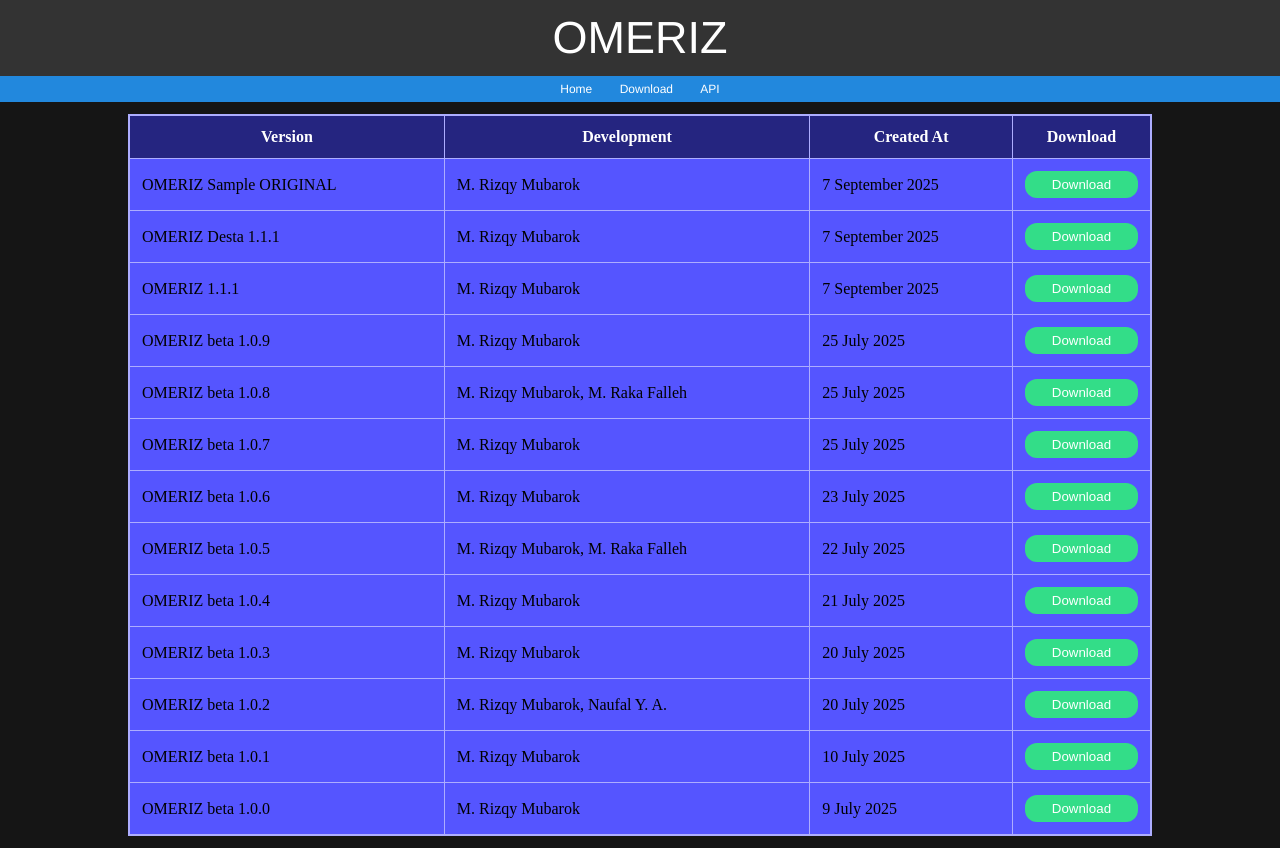
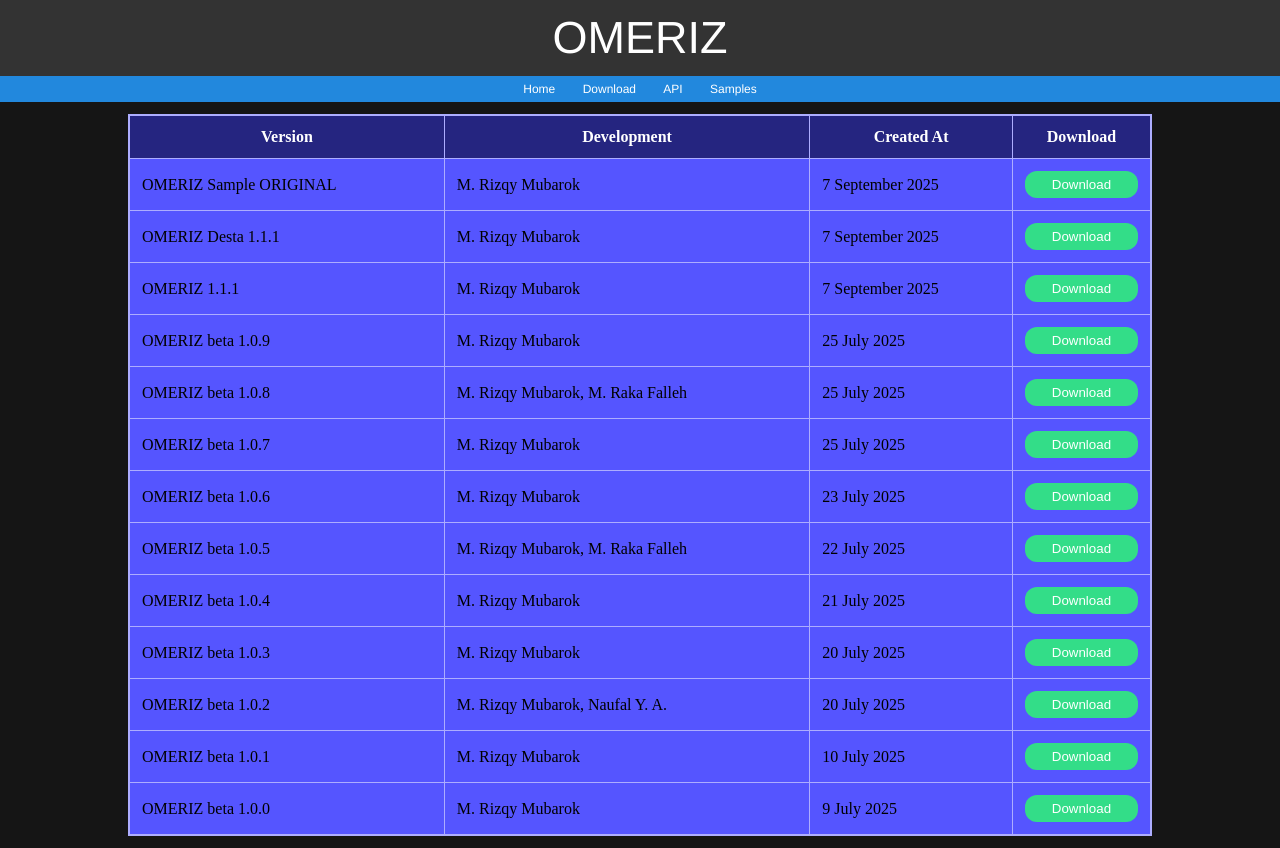
Before and after one commit to Mr-MRM-Development/omeriz.inv, a plain HTML site: page download.html in a window 1280 px wide. Drawn offline with Linux system fonts and the light colour scheme.

Commit message:
Update download.html

```diff
--- a/download.html
+++ b/download.html
@@ -16,6 +16,7 @@
         <a href="index.html">Home</a>
         <a href="download.html">Download</a>
         <a href="api.html">API</a>
+        <a href="sample.html">Samples</a>
     </nav>
 
     <table id="download-table" border="2">
```
